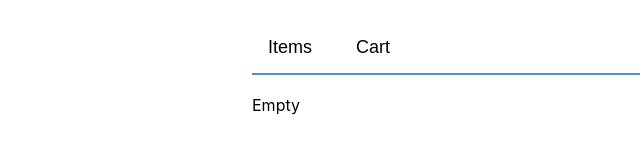
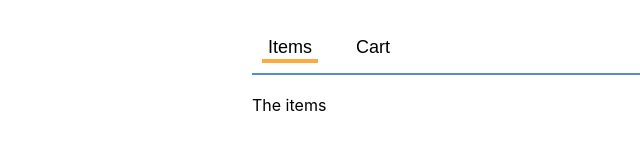
Before and after one commit to mfconsolani/shopper, a React (Create React App) app: page / in a window 1280 px wide. Shown: the top 165 px of the page, without its empty margins (8-648 px from the left). Built offline with nearby package versions, Linux system fonts and the light colour scheme.

Commit message:
Performed changes into Nav component so when you click in Items or Cart it renders different content

```diff
--- a/src/App.css
+++ b/src/App.css
@@ -32,3 +32,11 @@
 .App-content {
   margin: 0 20px;
   }
+
+.App-nav-item button:hover {
+  color: #999;
+  }
+
+  .App-nav-item.selected {
+  border-bottom-color: #ffaa3f;
+  }
--- a/src/App.js
+++ b/src/App.js
@@ -1,16 +1,32 @@
-import React from 'react';
+import React, { useState } from 'react';
 import Nav from './Nav';
 import './App.css';
 
 const App = () => {
+  const [activeTab, setActiveTab] = useState('items');
+
   return (
     <div className='App'>
-      <Nav />
+      <Nav
+        activeTab={activeTab}
+        onTabChange={setActiveTab}
+      />
       <main className='App-content'>
-        <span>Empty</span>
+        <Content tab={activeTab} />
       </main>
     </div>
   );
 };
 
+const Content = ({ tab }) => {
+  switch (tab) {
+    default:
+      case 'items':
+        return <span>The items</span>
+      case 'cart':
+        return <span>The cart</span>
+  };
+};
+
+
 export default App;
--- a/src/Nav.js
+++ b/src/Nav.js
@@ -1,14 +1,17 @@
 import React from 'react';
 
-const Nav = () => {
+const Nav = ({ activeTab, onTabChange }) => {
+    const itemClass = tabName =>
+    `App-nav-item ${activeTab === tabName ? 'selected' : ''}`;
+
     return (
     <nav className='App-nav'>
         <ul>
-            <li className='App-nav-item'>
-                <button>Items</button>
+            <li className={itemClass('items')}>
+                <button onClick={() => onTabChange('items')}>Items</button>
             </li>
-            <li className='App-nav-item'>
-                <button>Cart</button>
+            <li className={itemClass('cart')}>
+                <button onClick={() => onTabChange('cart')}>Cart</button>
             </li>
         </ul>
     </nav>
```
Also changed, not shown: 1 other file (tests, documents, lock files or other folders).
